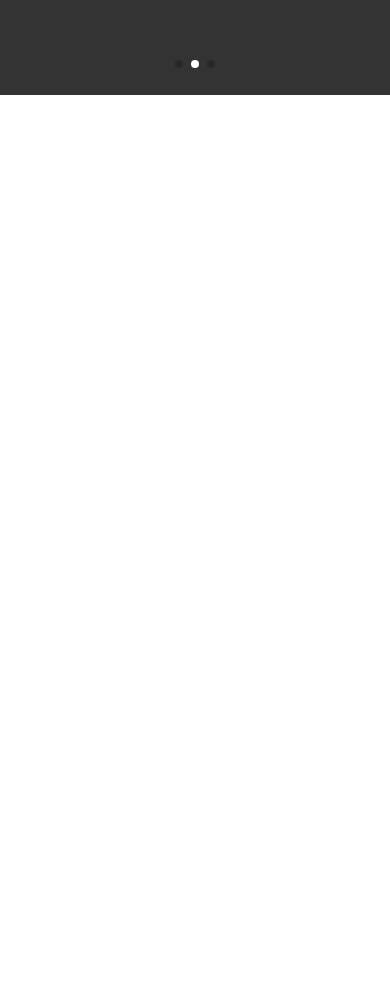
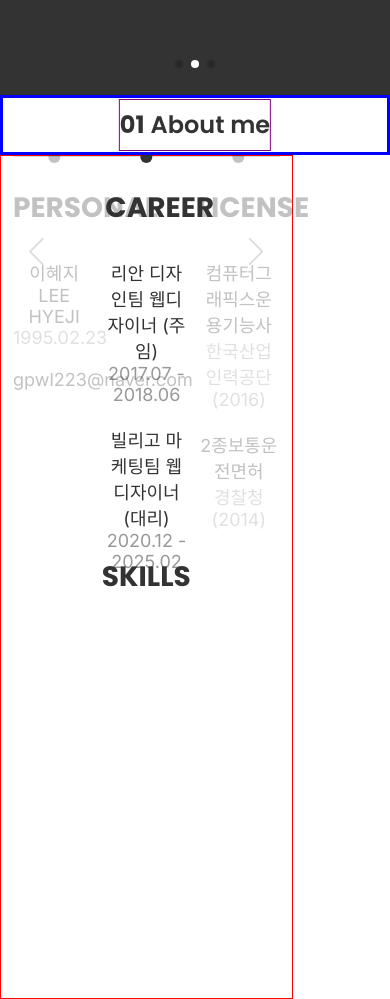
Before and after one commit to Hyeji0223/Porfolio, a website: page index.html in a window 390 px wide. Shown: the part 749-1748 px from the top of the page. Before the commit the page ends 844 px from the top, so only its background shows below. Drawn offline with nearby package versions, Linux system fonts and the light colour scheme.

Commit message:
모바일 about 추가

```diff
--- a/style.css
+++ b/style.css
@@ -201,6 +201,10 @@ header .column.logo h6:last-child {
 #about .container-fluid .row .content .skills h3 {
   font-size: 28px;
   text-align: center;
+}
+
+.mobile-main {
+  display: none;
 }
 
 /* Section - Work */
@@ -448,7 +452,6 @@ header .column.logo h6:last-child {
 
 @media (max-width: 768px) {
   /* 기존 PC 요소 숨기기 */
-  #about,
   #work,
   #contact,
   #to-top {
@@ -520,4 +523,130 @@ header .column.logo h6:last-child {
   .mobile-main .swiper .swiper-pagination-bullet-active {
     background-color: #fff;
   }
+
+  /* ABOUT - Mobile */
+  #about {
+    display: flex;
+    flex-direction: column;
+    justify-content: center;
+  }
+  #about .container-fluid .row {
+    flex-direction: column;
+  }
+  #about .container-fluid .row .menu {
+    width: 100%;
+    height: 60px;
+    position: relative;
+    background-color: #fff;
+    border: 3px solid blue;
+  }
+  #about .container-fluid .row .menu h2 {
+  font-size: 24px;
+  color: #333;
+  position: absolute;
+  top: 50%;
+  left: 50%;
+  transform: translate(-50%, -50%);
+  border: 1px solid purple;
+  }
+  #about .container-fluid .row .menu h2 span {
+    font-size: 24px;
+    margin-left: 6px;
+  }
+  #about .container-fluid .row .menu h2 br {
+    display: none;
+  }
+  #about .container-fluid .row .content {
+    border: 1px solid red;
+  }
+  #about .container-fluid .row .content .text {
+    display: none;
+  }
 }
+
+/* #about .container-fluid .row .menu h2 {
+  font-size: 60px;
+  color: #fff;
+  line-height: 50px;
+  position: absolute;
+  top: 175px;
+  left: 40px;
+}
+#about .container-fluid .row .menu h2 span {
+  font-size: 40px;
+  font-weight: 600;
+}
+#about .container-fluid .row .content {
+  height: 100vh;
+  display: flex;
+  flex-direction: column;
+}
+#about .container-fluid .row .content .text {
+  height: 25%;
+  display: flex;
+  align-items: center;
+  justify-content: center;
+}
+#about .container-fluid .row .content .text h2 {
+  font-size: 60px;
+  text-align: center;
+  color: rgba(221, 221, 221, .5);
+}
+#about .container-fluid .row .content .resume {
+  height: 35%;
+  border-top: 1px solid #ddd;
+}
+#about .container-fluid .row .content .resume .swiper {
+  overflow: visible;
+}
+#about .container-fluid .row .content .resume .swiper .swiper-wrapper .swiper-slide {
+  position: relative;
+  text-align: center;
+  opacity: 0.3;
+  transition: opacity 0.3s ease;
+}
+#about .container-fluid .row .content .resume .swiper .swiper-wrapper .swiper-slide-active {
+  opacity: 1;
+}
+#about .container-fluid .row .content .resume .swiper .swiper-wrapper .swiper-slide .dot {
+  width: 12px;
+  height: 12px;
+  background-color: #333;
+  border-radius: 50%;
+  position: absolute;
+  top: 0;
+  left: 50%;
+  transform: translate(-50%, -50%);
+}
+#about .container-fluid .row .content .resume .swiper .swiper-wrapper .swiper-slide h3 {
+  font-size: 28px;
+  margin: 30px auto;
+}
+#about .container-fluid .row .content .resume .swiper .swiper-wrapper .swiper-slide p {
+  font-family: "Inter", sans-serif;
+  font-size: 18px;
+  text-align: center;
+}
+#about .container-fluid .row .content .resume .swiper .swiper-wrapper .swiper-slide p span {
+  opacity: .5;
+}
+#about .container-fluid .row .content .resume .swiper .swiper-button-prev,
+#about .container-fluid .row .content .resume .swiper .swiper-button-next {
+  top: 23%;
+}
+#about .container-fluid .row .content .resume .swiper .swiper-button-prev::after,
+#about .container-fluid .row .content .resume .swiper .swiper-button-next::after {
+  font-size: 28px;
+  color: #ddd;
+}
+#about .container-fluid .row .content .resume .swiper .swiper-button-prev:hover::after,
+#about .container-fluid .row .content .resume .swiper .swiper-button-next:hover::after {
+  color: #333;
+}
+#about .container-fluid .row .content .skills {
+  height: 40%;
+}
+#about .container-fluid .row .content .skills h3 {
+  font-size: 28px;
+  text-align: center;
+} */
```
